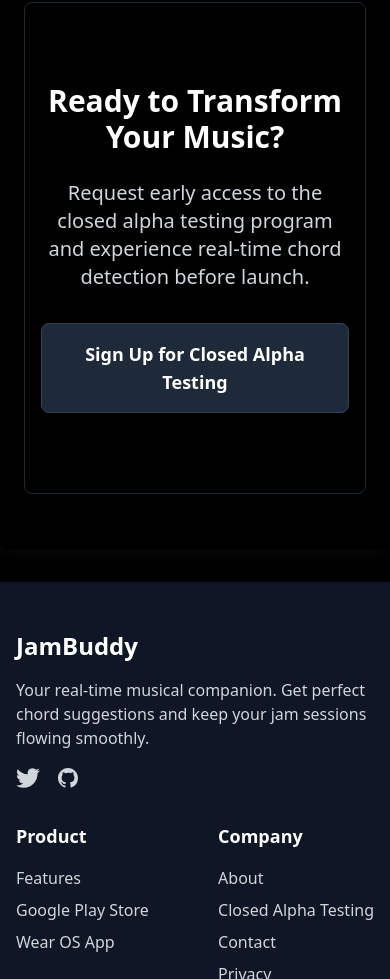
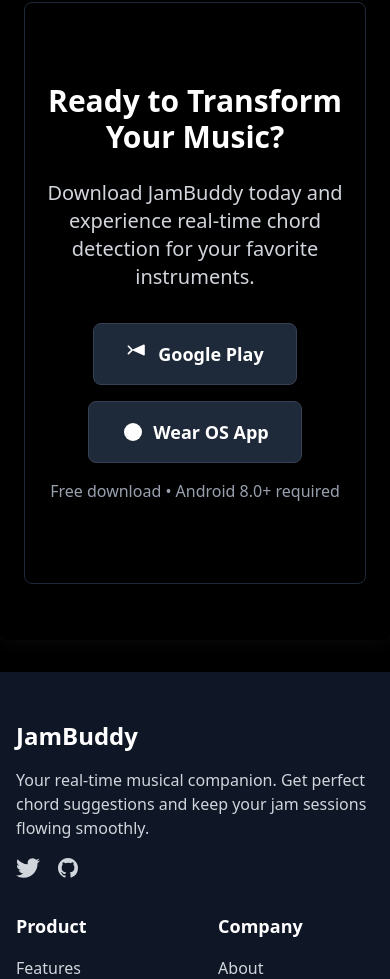
Before and after one commit to stewing-co/jambuddy-live-website, an Astro site: page /features in a window 390 px wide. Shown: the part 4375-5354 px from the top of the page. Built offline with nearby package versions, Linux system fonts and the light colour scheme; Astro itself is replaced by a stand-in of ours.

```diff
--- a/src/pages/features.astro
+++ b/src/pages/features.astro
@@ -214,11 +214,24 @@
     <div class="max-w-7xl mx-auto px-4 sm:px-6 lg:px-8 text-center">
       <h2 class="text-3xl md:text-4xl font-bold mb-6">Ready to Transform Your Music?</h2>
       <p class="text-xl text-gray-300 mb-8 max-w-2xl mx-auto">
-        Request early access to the closed alpha testing program and experience real-time chord detection before launch.
+        Download JamBuddy today and experience real-time chord detection for your favorite instruments.
       </p>
-      <a href="/closed-testing" class="bg-gray-800 border border-gray-700 text-white px-8 py-4 rounded-lg font-semibold text-lg hover:bg-gray-700 transition-colors inline-flex items-center">
-        Sign Up for Closed Alpha Testing
-      </a>
+      <div class="flex flex-wrap gap-4 justify-center">
+        <a href="https://play.google.com/store/apps/details?id=com.jambuddy" class="bg-gray-800 border border-gray-700 text-white px-8 py-4 rounded-lg font-semibold text-lg hover:bg-gray-700 transition-colors flex items-center">
+          <svg class="w-6 h-6 mr-2" viewBox="0 0 24 24" fill="currentColor">
+            <path d="M17.9,2.4c-0.1,0-0.2,0-0.2,0l-11,5l-3.8-3.8c-0.3-0.3-0.8-0.3-1.1,0s-0.3,0.8,0,1.1l3.2,3.2l-3.2,3.2 c-0.3,0.3-0.3,0.8,0,1.1c0.2,0.2,0.4,0.2,0.6,0.2c0.2,0,0.4-0.1,0.6-0.2l3.8-3.8l11,5c0.1,0,0.2,0.1,0.2,0.1c0.2,0,0.3-0.1,0.5-0.2 c0.2-0.2,0.3-0.4,0.3-0.7V3.3C18.8,2.8,18.4,2.4,17.9,2.4z"/>
+          </svg>
+          Google Play
+        </a>
+        <a href="https://play.google.com/store/apps/details?id=com.jambuddy.wear" class="bg-gray-800 border border-gray-700 text-white px-8 py-4 rounded-lg font-semibold text-lg hover:bg-gray-700 transition-colors flex items-center">
+          <svg class="w-6 h-6 mr-2" viewBox="0 0 24 24" fill="currentColor">
+            <circle cx="12" cy="12" r="9"/>
+            <circle cx="12" cy="12" r="7" fill="transparent" stroke="currentColor"/>
+          </svg>
+          Wear OS App
+        </a>
+      </div>
+      <p class="text-gray-400 mt-4">Free download • Android 8.0+ required</p>
     </div>
   </section>
 </Layout>
```
